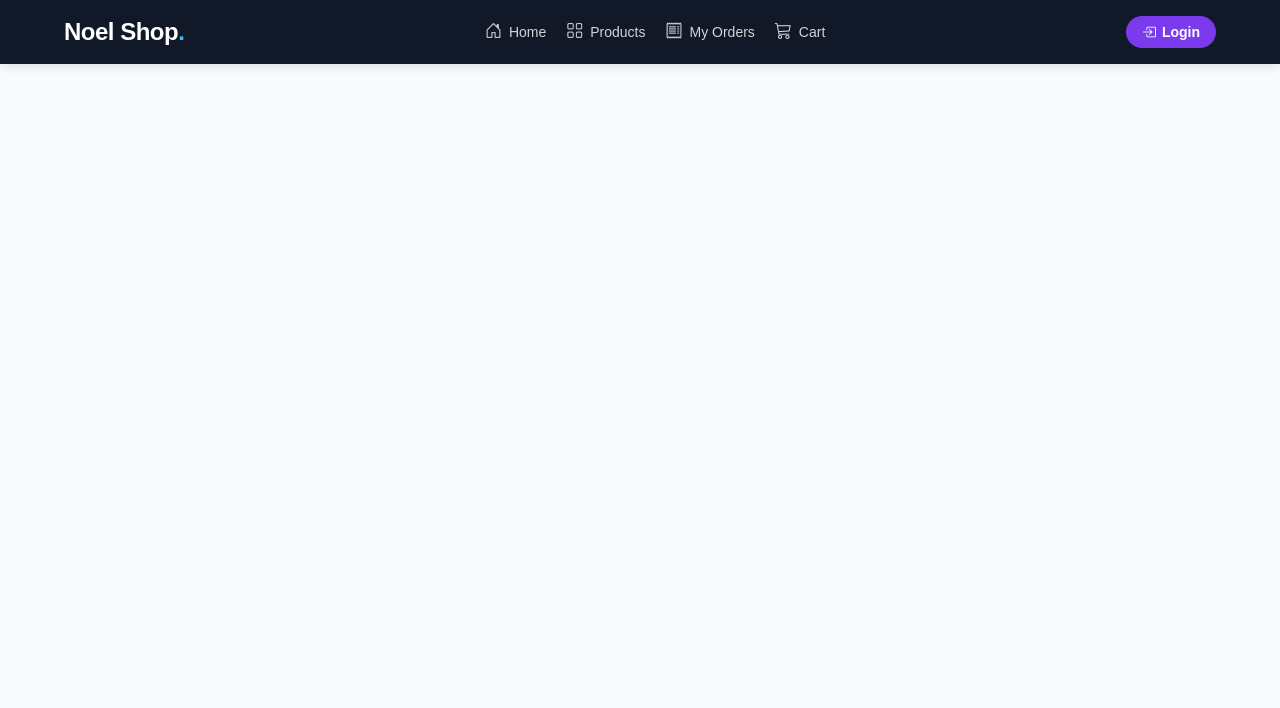
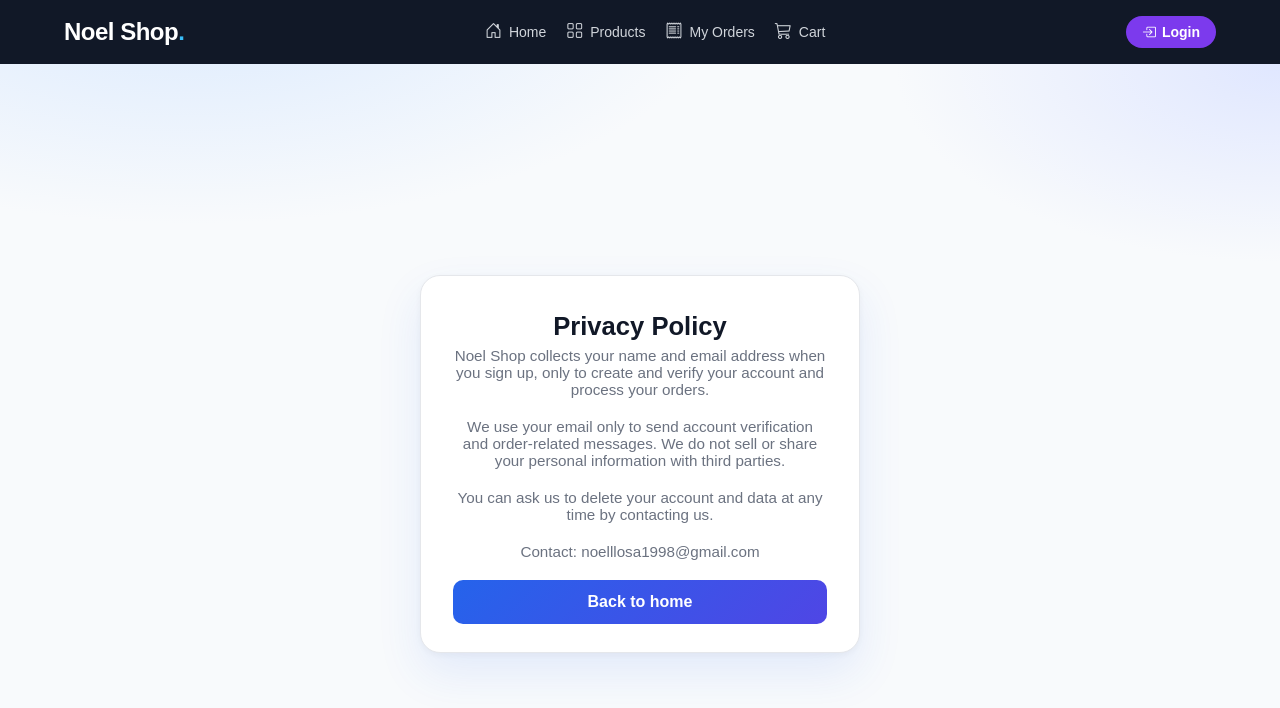
Before and after one commit to noel-0130/e-commerce-frontend, a React (Vite) app: page /privacy in a window 1280 px wide. Shown: the top 708 px of the page. Built offline with nearby package versions, Linux system fonts and the light colour scheme; no server answers.

Commit message:
add verify email and legalpage

```diff
--- a/src/App.jsx
+++ b/src/App.jsx
@@ -11,6 +11,9 @@ import Cart from "./pages/Cart.jsx"
 import Checkout from "./pages/Checkout.jsx"
 import OrderConfirmation from "./pages/OrderConfirmation"
 import OrderHistory from "./pages/OrderHistory"
+import EmailVerified from "./pages/EmailVerified.jsx"
+import VerifyFailed from "./pages/VerifyFailed.jsx"
+import LegalPage from "./pages/LegalPage.jsx"
 
 // Hide the navbar on full-page screens like /login
 const HIDE_NAVBAR_PATHS = ["/login"]
@@ -31,6 +34,8 @@ function App() {
           <Routes>
             <Route path="/" element={<Home />} />
             <Route path="/login" element={<Login />} />
+            <Route path="/email-verified" element={<EmailVerified />} />
+            <Route path="/verify-failed" element={<VerifyFailed />} />
             <Route path="/products" element={<Products />} />
             <Route path="/products/:id" element={<ProductDetails />} />
 
@@ -50,6 +55,8 @@ function App() {
               path="/order-history"
               element={<ProtectedRoute><OrderHistory /></ProtectedRoute>}
             />
+            <Route path="/privacy" element={<LegalPage type="privacy" />} />
+            <Route path="/terms" element={<LegalPage type="terms" />} />
           </Routes>
         </BrowserRouter>
       </CartProvider>
--- a/src/api/client.js
+++ b/src/api/client.js
@@ -19,6 +19,7 @@ export async function apiRequest(path, options = {}) {
       data?.error || data?.errors?.join(", ") || "Request failed"
     )
     error.status = response.status
+    error.code = data?.code
     throw error
   }
 
--- a/src/context/AuthContext.jsx
+++ b/src/context/AuthContext.jsx
@@ -36,7 +36,13 @@ export function AuthProvider({ children }) {
       method: "POST",
       body: JSON.stringify({ name, email, password }),
     })
-    setUser(data.user)
+  }
+
+  async function resendVerification(email) {
+    return apiRequest("/api/v1/auth/resend_verification", {
+      method: "POST",
+      body: JSON.stringify({ email }),
+    })
   }
 
   async function logout() {
@@ -55,6 +61,7 @@ export function AuthProvider({ children }) {
         loginWithGoogle,
         loginWithEmail,
         registerWithEmail,
+        resendVerification,
         logout,
       }}
     >
--- /dev/null
+++ b/src/pages/EmailVerified.jsx
@@ -0,0 +1,27 @@
+import { Link } from "react-router-dom"
+
+function EmailVerified() {
+  return (
+    <main className="auth-page">
+      <section className="auth-card">
+        <div className="auth-brand">
+          <span className="auth-logo" aria-hidden="true">
+            <i className="bi bi-patch-check-fill" />
+          </span>
+          <span className="auth-brand-name">Noel Shop</span>
+        </div>
+
+        <h1>Email verified!</h1>
+        <p className="auth-subtitle">
+          Tapos na ang signup mo. Naka-login ka na at pwede ka nang mamili.
+        </p>
+
+        <Link to="/products" className="auth-submit">
+          Start shopping
+        </Link>
+      </section>
+    </main>
+  )
+}
+
+export default EmailVerified
--- /dev/null
+++ b/src/pages/LegalPage.jsx
@@ -0,0 +1,38 @@
+import { Link } from "react-router-dom"
+
+const CONTENT = {
+  privacy: {
+    title: "Privacy Policy",
+    body: [
+      "Noel Shop collects your name and email address when you sign up, only to create and verify your account and process your orders.",
+      "We use your email only to send account verification and order-related messages. We do not sell or share your personal information with third parties.",
+      "You can ask us to delete your account and data at any time by contacting us.",
+      "Contact: noelllosa1998@gmail.com",
+    ],
+  },
+  terms: {
+    title: "Terms of Service",
+    body: [
+      "By using Noel Shop you agree to provide accurate information and to use the site lawfully.",
+      "This is a demo/small e-commerce project. We may change or discontinue features at any time.",
+      "Contact: noelllosa1998@gmail.com",
+    ],
+  },
+}
+
+function LegalPage({ type }) {
+  const page = CONTENT[type]
+  return (
+    <main className="auth-page">
+      <section className="auth-card">
+        <h1>{page.title}</h1>
+        {page.body.map((text) => (
+          <p key={text} className="auth-subtitle">{text}</p>
+        ))}
+        <Link to="/" className="auth-submit">Back to home</Link>
+      </section>
+    </main>
+  )
+}
+
+export default LegalPage
--- a/src/pages/Login.jsx
+++ b/src/pages/Login.jsx
@@ -85,7 +85,7 @@ function PasswordField({
 }
 
 function Login() {
-  const { user, loading, loginWithGoogle, loginWithEmail, registerWithEmail } =
+  const { user, loading, loginWithGoogle, loginWithEmail, registerWithEmail, resendVerification } =
     useAuth()
   const location = useLocation()
   const [searchParams, setSearchParams] = useSearchParams()
@@ -100,6 +100,8 @@ function Login() {
   const [errors, setErrors] = useState({})
   const [formError, setFormError] = useState("")
   const [submitting, setSubmitting] = useState(false)
+  const [pendingEmail, setPendingEmail] = useState("")
+  const [resendStatus, setResendStatus] = useState("")
 
   const from = location.state?.from?.pathname || "/"
   const isSignup = mode === "signup"
@@ -139,6 +141,7 @@ function Login() {
           email: values.email.trim(),
           password: values.password,
         })
+        setPendingEmail(values.email.trim())
       } else {
         await loginWithEmail({
           email: values.email.trim(),
@@ -146,12 +149,15 @@ function Login() {
         })
       }
     } catch (err) {
-      setFormError(err.message || "Something went wrong. Please try again.")
+      if (err.code === "email_not_verified") {
+        setPendingEmail(values.email.trim())
+      } else {
+        setFormError(err.message || "Something went wrong. Please try again.")
+      }
     } finally {
       setSubmitting(false)
     }
   }
-
   const strength = passwordStrength(values.password)
 
   return (
--- /dev/null
+++ b/src/pages/VerifyFailed.jsx
@@ -0,0 +1,28 @@
+import { Link } from "react-router-dom"
+
+function VerifyFailed() {
+  return (
+    <main className="auth-page">
+      <section className="auth-card">
+        <div className="auth-brand">
+          <span className="auth-logo" aria-hidden="true">
+            <i className="bi bi-exclamation-triangle-fill" />
+          </span>
+          <span className="auth-brand-name">Noel Shop</span>
+        </div>
+
+        <h1>Link expired o invalid</h1>
+        <p className="auth-subtitle">
+          Baka na-verify mo na ang email mo, o lumipas na ang 24 oras.
+          Mag-sign in para humiling ng bagong link.
+        </p>
+
+        <Link to="/login" className="auth-submit">
+          Go to sign in
+        </Link>
+      </section>
+    </main>
+  )
+}
+
+export default VerifyFailed
```
